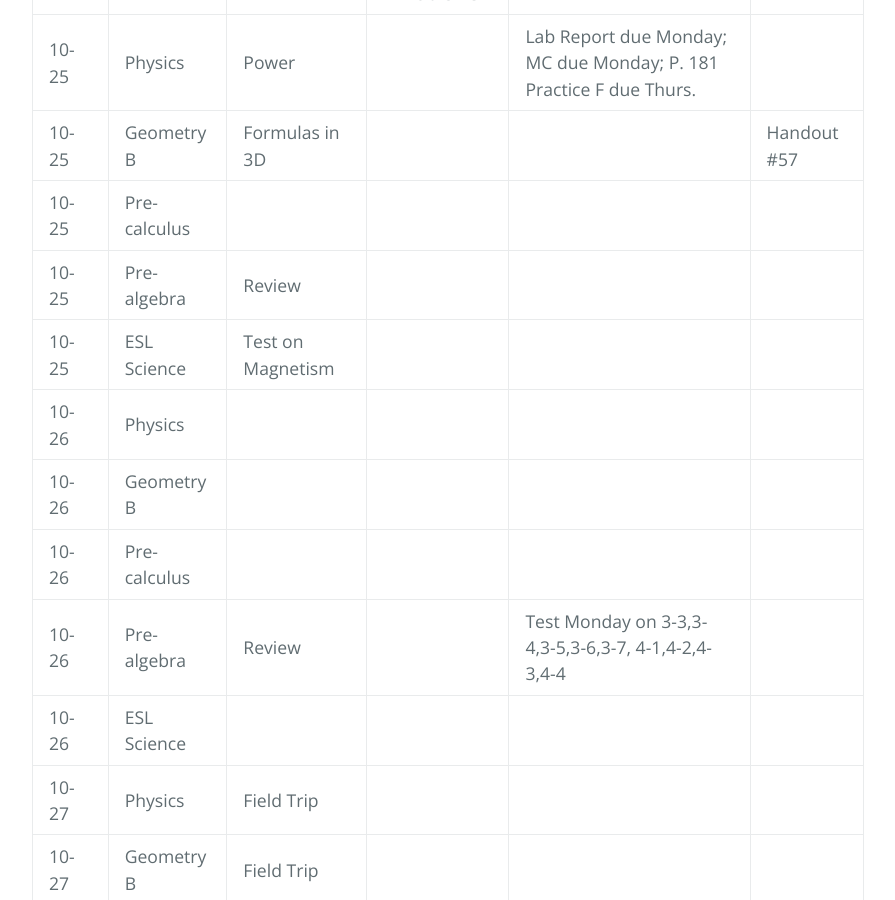
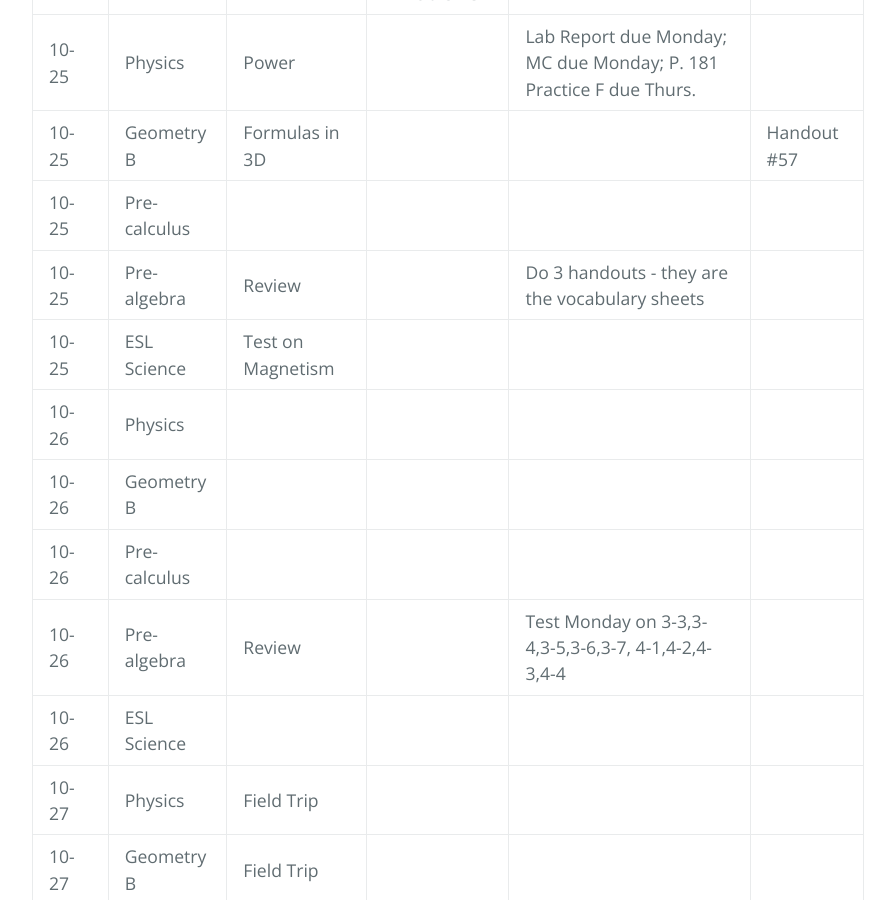
Before and after one commit to gpayoo/gpayoo, a Jekyll site: the page built from index.md, in a window 1280 px wide and 900 px high, scrolled down 624 px. Shown: the whole window, without its empty margins (192-1087 px from the left). Built offline with Jekyll 4.4.1, drawn with Linux system fonts in a browser that asks for light colours; our own code applies the rules of GitHub Pages for plain Markdown files.

Commit message:
Update index.md

```diff
--- a/index.md
+++ b/index.md
@@ -13,7 +13,7 @@ layout: default
 | 10-25 | Physics | Power | | Lab Report due Monday; MC due Monday; P. 181 Practice F due Thurs.
 | 10-25 | Geometry B |  Formulas in 3D | |   |  Handout #57
 | 10-25 | Pre-calculus | | |
-| 10-25 | Pre-algebra | Review  | |
+| 10-25 | Pre-algebra | Review  | | Do 3 handouts - they are the vocabulary sheets
 | 10-25 | ESL Science | Test on Magnetism |  |
 | 10-26 | Physics |  | |
 | 10-26 | Geometry B |   | |   |
```
